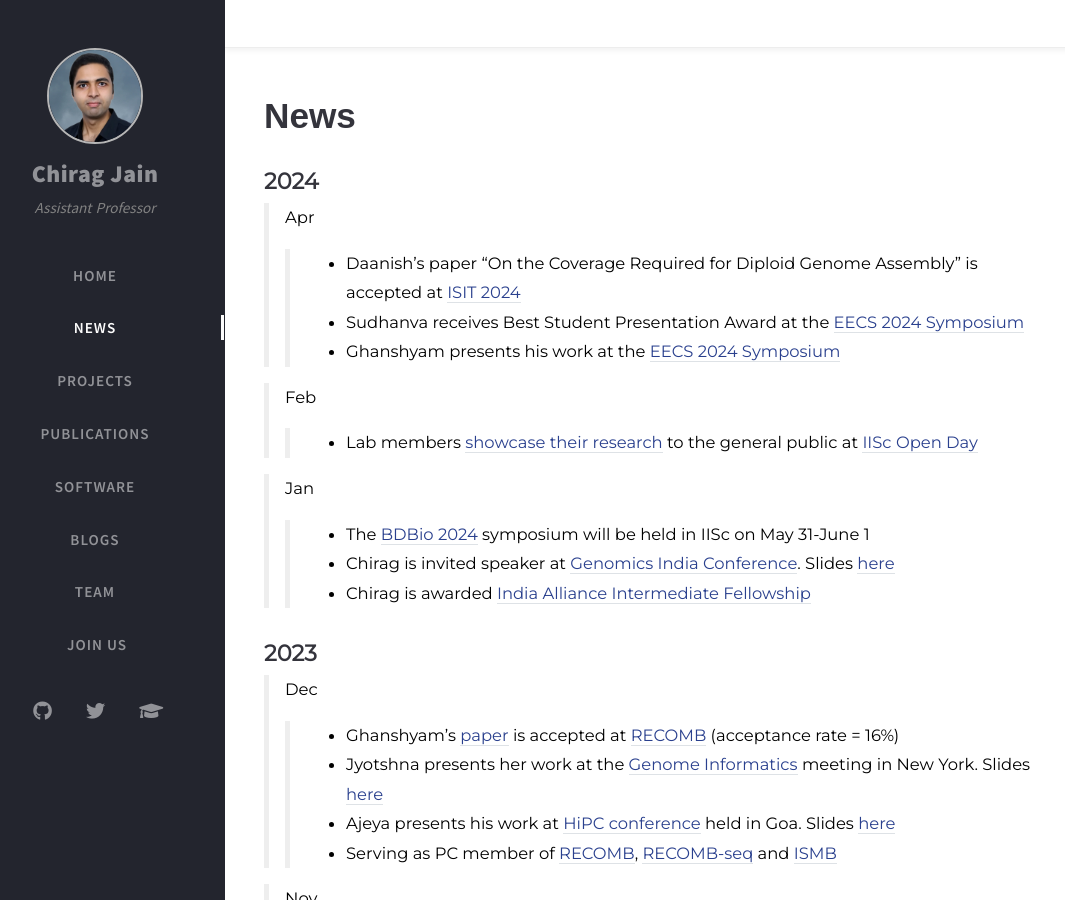
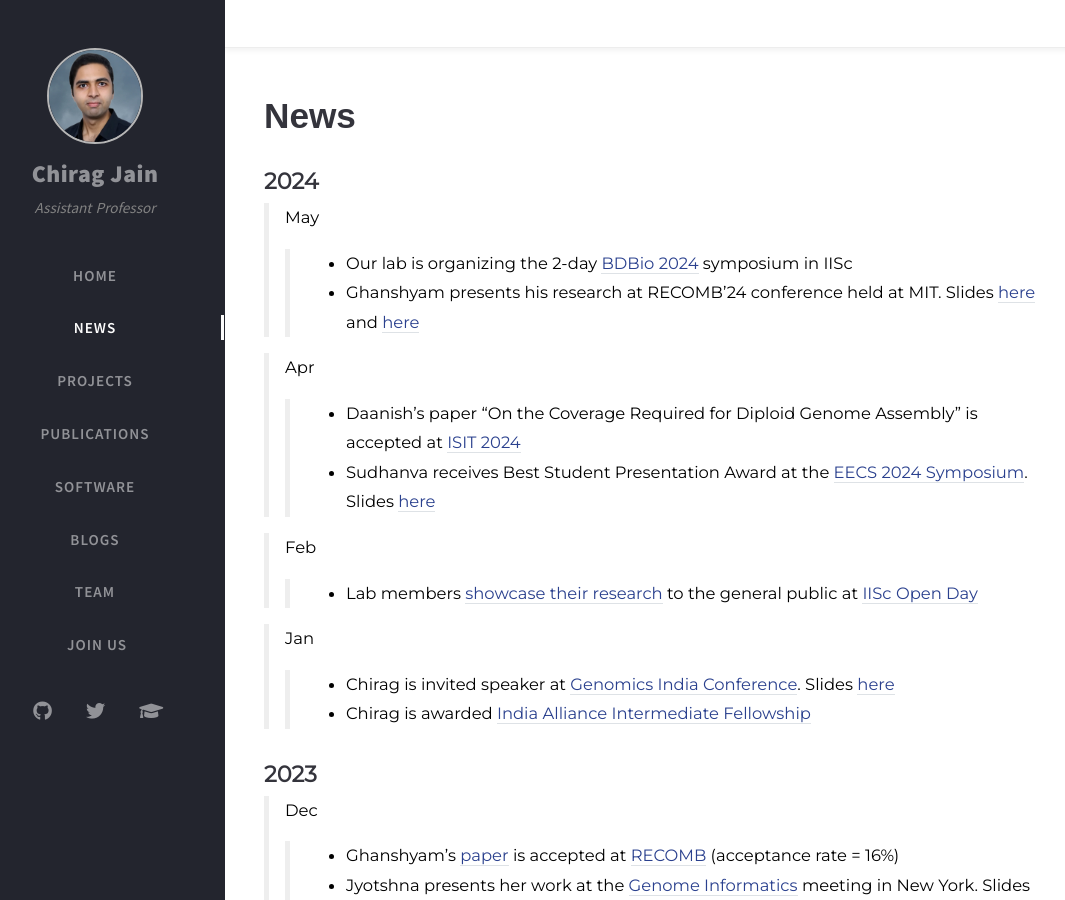
Before and after one commit to at-cg/at-cg.github.io, a Jekyll site: the page built from tabs/new.md, in a window 1280 px wide and 900 px high. Shown: the whole window, without its empty margins (35-1100 px from the left). Built offline with Jekyll 4.4.1, drawn with Linux system fonts in a browser that asks for light colours; nearby versions of some CDN libraries; comment, search, counter and statistics services are not loaded.

Commit message:
Update new.md

```diff
--- a/tabs/new.md
+++ b/tabs/new.md
@@ -21,16 +21,18 @@ type: news
 
 ## **2024**
 
+>May
+>> - Our lab is organizing the 2-day [BDBio 2024](https://www.bdbio.in) symposium in IISc
+>> - Ghanshyam presents his research at RECOMB'24 conference held at MIT. Slides [here](https://drive.google.com/file/d/1oHYstBPAdMaGXaMRtNVG4yPpGE5uoc2r/view?usp=share_link) and [here](https://drive.google.com/file/d/17eilPJHS2vWEgGxenZlOU9EKdQ1Np_Kr/view?usp=share_link)
+
 >Apr
 >> - Daanish's paper "On the Coverage Required for Diploid Genome Assembly" is accepted at [ISIT 2024](https://2024.ieee-isit.org/home)
->> - Sudhanva receives Best Student Presentation Award at the [EECS 2024 Symposium](https://eecs.iisc.ac.in/EECS2024/)
->> - Ghanshyam presents his work at the [EECS 2024 Symposium](https://eecs.iisc.ac.in/EECS2024/)
+>> - Sudhanva receives Best Student Presentation Award at the [EECS 2024 Symposium](https://eecs.iisc.ac.in/EECS2024/). Slides [here](https://drive.google.com/file/d/1Cx9EsOmKIZ_XflNqWpgPL2dwgw9eyU9C/view?usp=share_link)
 
 >Feb
 >> - Lab members [showcase their research](https://drive.google.com/file/d/1S2oPNqlyjuusSpeGJqlSxmBdaS-PzFta/view?usp=share_link) to the general public at [IISc Open Day](https://openday.iisc.ac.in)
 
 >Jan
->> - The [BDBio 2024](https://www.bdbio.in) symposium will be held in IISc on May 31-June 1
 >> - Chirag is invited speaker at [Genomics India Conference](https://genomicsindia.co.in). Slides [here](https://drive.google.com/file/d/1XcCHBMTw-YN7ROxq7tEnditT6i90YEvF/view?usp=share_link)
 >> - Chirag is awarded [India Alliance Intermediate Fellowship](https://www.indiaalliance.org/fellowshiptype/basic-biomedical-research-fellowships)
 
```
